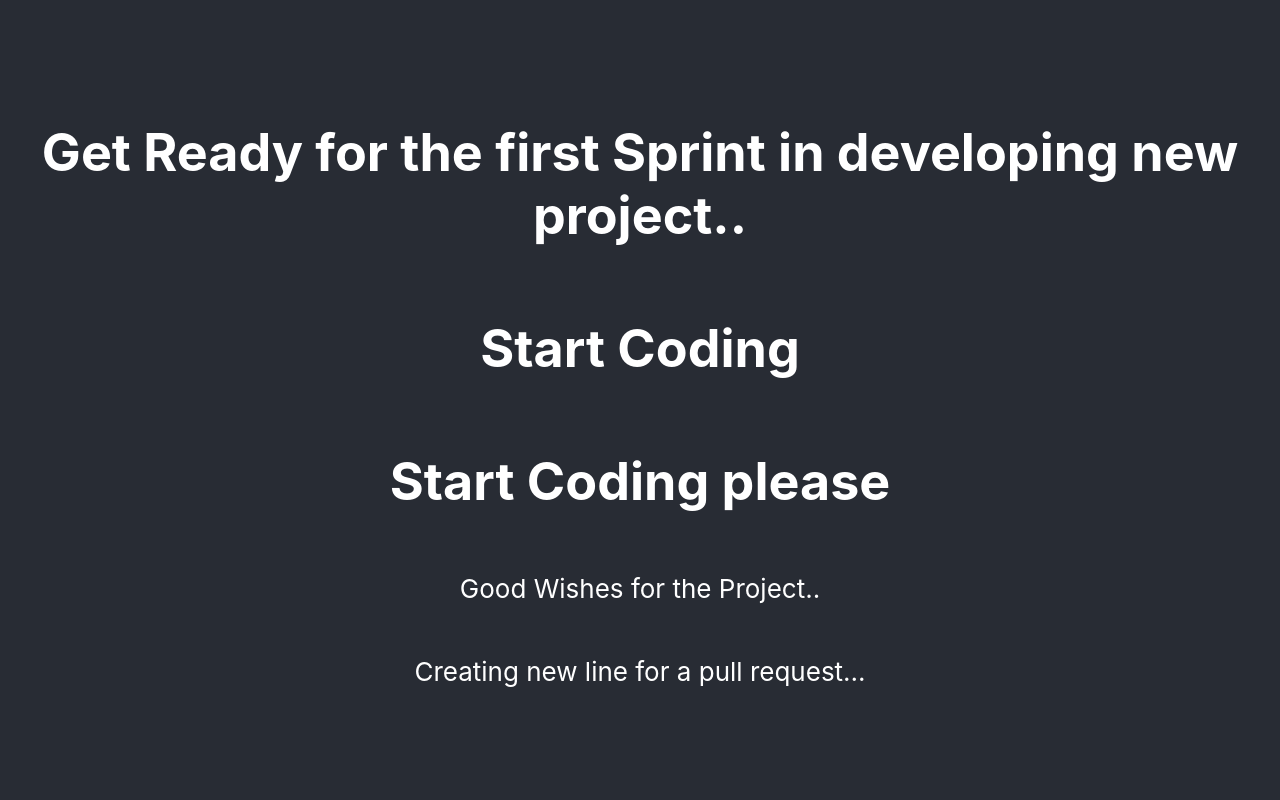
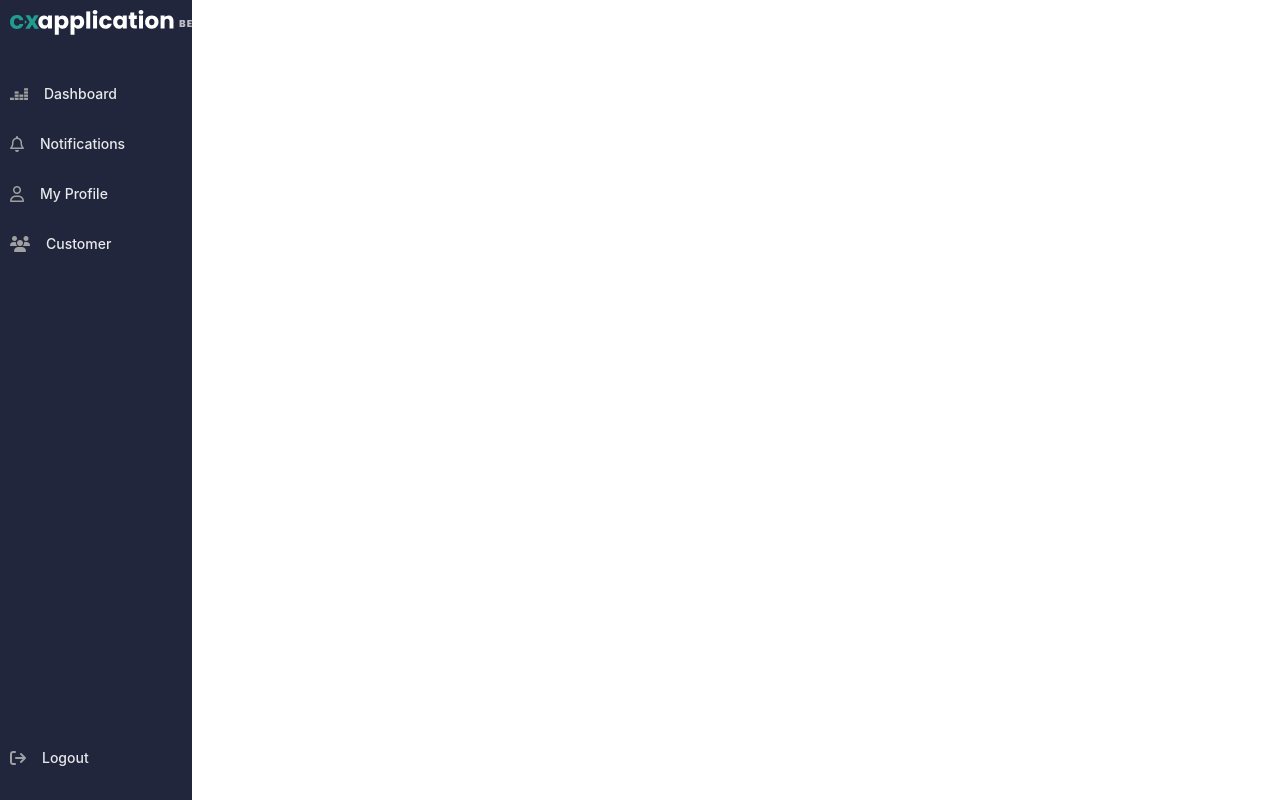
Before and after one commit to shivaprasadmakela/business-app, a React (Create React App) app in the folder business-ui/: page / in a window 1280 px wide. Built offline with nearby package versions, Linux system fonts and the light colour scheme.

Commit message:
Side Navbar created for customer

```diff
--- a/business-ui/package.json
+++ b/business-ui/package.json
@@ -3,6 +3,12 @@
   "version": "0.1.0",
   "private": true,
   "dependencies": {
+    "@fortawesome/fontawesome-free": "^6.5.2",
+    "@fortawesome/fontawesome-svg-core": "^6.5.2",
+    "@fortawesome/free-brands-svg-icons": "^6.5.2",
+    "@fortawesome/free-regular-svg-icons": "^6.5.2",
+    "@fortawesome/free-solid-svg-icons": "^6.5.2",
+    "@fortawesome/react-fontawesome": "^0.2.1",
     "@testing-library/jest-dom": "^5.17.0",
     "@testing-library/react": "^13.4.0",
     "@testing-library/user-event": "^13.5.0",
--- a/business-ui/src/App.tsx
+++ b/business-ui/src/App.tsx
@@ -1,16 +1,10 @@
-import React from "react";
 import "./App.css";
+import SideNavbar from "./Components/SideNavbar/SideNavbar";
 
 function App() {
   return (
-    <div className="App">
-      <header className="App-header">
-        <h1>Get Ready for the first Sprint in developing new project.. </h1>
-        <h1>Start Coding</h1>
-        <h1>Start Coding please</h1>
-        <p>Good Wishes for the Project..</p>
-        <p>Creating new line for a pull request...</p>
-      </header>
+    <div>
+      <SideNavbar />
     </div>
   );
 }
--- /dev/null
+++ b/business-ui/src/Components/SideNavbar/SideNavbar.tsx
@@ -0,0 +1,49 @@
+import "@fortawesome/fontawesome-free/css/all.min.css";
+import "./index.css";
+
+const MenuDetails = [
+  {
+    id: 1,
+    icon: "fa-brands fa-deezer",
+    displayText: "Dashboard",
+  },
+  {
+    id: 2,
+    icon: "fa-regular fa-bell",
+    displayText: "Notifications",
+  },
+  {
+    id: 3,
+    icon: "fa-regular fa-user",
+    displayText: "My Profile",
+  },
+  {
+    id: 4,
+    icon: "fa-solid fa-users",
+    displayText: "Customer",
+  },
+];
+
+function SideNavbar() {
+  return (
+    <div className="nav-container">
+      <img src="Assets/BetaLogo.svg" alt="logo" />
+      <div className="menu-logout-container">
+        <ul>
+          {MenuDetails.map((each) => (
+            <li>
+              <i className={each.icon}></i>
+              <button>{each.displayText}</button>
+            </li>
+          ))}
+        </ul>
+        <div className="logout-container">
+          <i className="fa-solid fa-arrow-right-from-bracket"></i>
+          <button>Logout</button>
+        </div>
+      </div>
+    </div>
+  );
+}
+
+export default SideNavbar;
--- /dev/null
+++ b/business-ui/src/Components/SideNavbar/index.css
@@ -0,0 +1,60 @@
+.nav-container {
+  background-color: #21263c;
+  color: #fff;
+  min-height: 100vh;
+  width: 15%;
+}
+img {
+  padding-top: 10px;
+  padding-left: 10px;
+}
+ul {
+  list-style-type: none;
+  padding-left: 0;
+  margin-top: 30px;
+}
+li,
+.logout-container {
+  width: 100%;
+  height: 50px;
+  display: flex;
+  flex-direction: row;
+  align-items: center;
+  padding-left: 10px;
+  cursor: pointer;
+}
+i {
+  color: #a0a0a0;
+  margin-right: 10px;
+}
+.menu-logout-container {
+  display: flex;
+  flex-direction: column;
+  justify-content: space-between;
+  min-height: 93vh;
+}
+button {
+  color: #ffffffe5;
+  background-color: transparent;
+  border: none;
+  font-family: "Inter";
+  font-weight: 500;
+  font-size: 14px;
+  line-height: 14px;
+  cursor: pointer;
+}
+li:hover,
+.logout-container:hover {
+  background-color: #ffffff0d;
+  border-left: solid 2px #fff;
+}
+
+li:hover > i,
+.logout-container:hover > i {
+  color: #219c90;
+}
+
+li:hover > button,
+.logout-container:hover > button {
+  font-weight: 700;
+}
--- /dev/null
+++ b/business-ui/src/Components/TopNavbar/TopNavbar.tsx
@@ -0,0 +1 @@
+export const TopNavbar = () => {};
```
Also changed, not shown: business-ui/public/Assets/BetaLogo.svg (added), business-ui/src/Components/TopNavbar/index.css (added), 1 other file (tests, documents, lock files or other folders).
